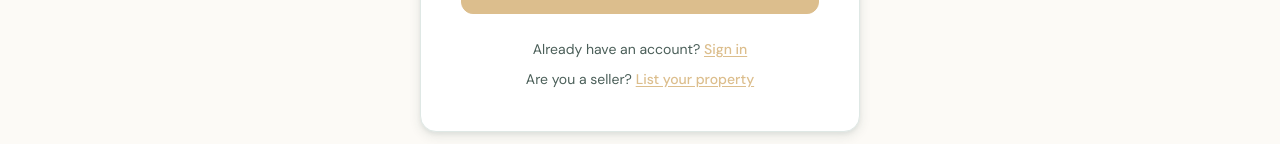
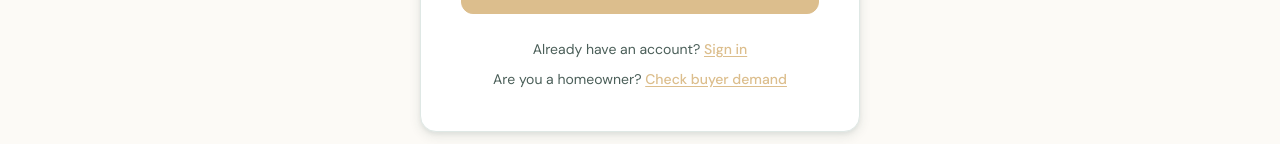
Before and after one commit to projectsforguy-alt/property-interest, a Next.js app: page /register in a window 1280 px wide. Shown: the part 656-800 px from the top of the page. Built offline with nearby package versions, Linux system fonts and the light colour scheme.

Commit message:
Update page.tsx

```diff
--- a/app/register/page.tsx
+++ b/app/register/page.tsx
@@ -3,7 +3,7 @@ import Link from 'next/link';
 import RegisterForm from './RegisterForm';
 
 export const metadata: Metadata = {
-  title: 'Create your free account | Intentory',
+  title: 'Create your free account | EarlyEggs',
   robots: { index: false, follow: false },
 };
 
@@ -20,12 +20,12 @@ export default async function RegisterPage({ searchParams }: Props) {
       <div className="auth-card">
         <div className="auth-header">
           <div className="auth-title">
-            {isSeller ? 'List your property privately' : 'Register buying interest'}
+            {isSeller ? 'See who wants to buy your home' : 'Register buying interest'}
           </div>
           <p className="auth-sub">
             {isSeller
-              ? 'Create a free account to register your property and connect with matched buyers — no public listing required.'
-              : 'Free to join. Register where you want to buy and we\'ll alert you when a matching opportunity appears.'}
+              ? 'Create a free account to check buyer demand at your address and connect with interested buyers — privately, and with no commitment to sell.'
+              : "Free to join. Register where you want to buy and we'll alert you when a matching opportunity appears."}
           </p>
         </div>
 
@@ -33,8 +33,8 @@ export default async function RegisterPage({ searchParams }: Props) {
 
         {isSeller && (
           <div style={{
-            background: 'var(--teal-soft)',
-            border: '1px solid var(--teal)',
+            background: 'var(--gold-soft)',
+            border: '1px solid var(--gold)',
             borderRadius: 'var(--radius)',
             padding: 'var(--space-4)',
             marginTop: 'var(--space-4)',
@@ -42,7 +42,7 @@ export default async function RegisterPage({ searchParams }: Props) {
             color: 'var(--slate)',
             lineHeight: 1.6,
           }}>
-            One account works for both buyers and sellers. Once registered, you can check demand, register your property, and manage everything from your dashboard.
+            One account works for both buyers and sellers. Once registered, you can check demand, see matched buyers, and manage everything from your dashboard — no obligation to proceed.
           </div>
         )}
 
@@ -59,8 +59,8 @@ export default async function RegisterPage({ searchParams }: Props) {
             </>
           ) : (
             <>
-              Are you a seller?{' '}
-              <Link href="/register?intent=seller">List your property</Link>
+              Are you a homeowner?{' '}
+              <Link href="/register?intent=seller">Check buyer demand</Link>
             </>
           )}
         </div>
```
